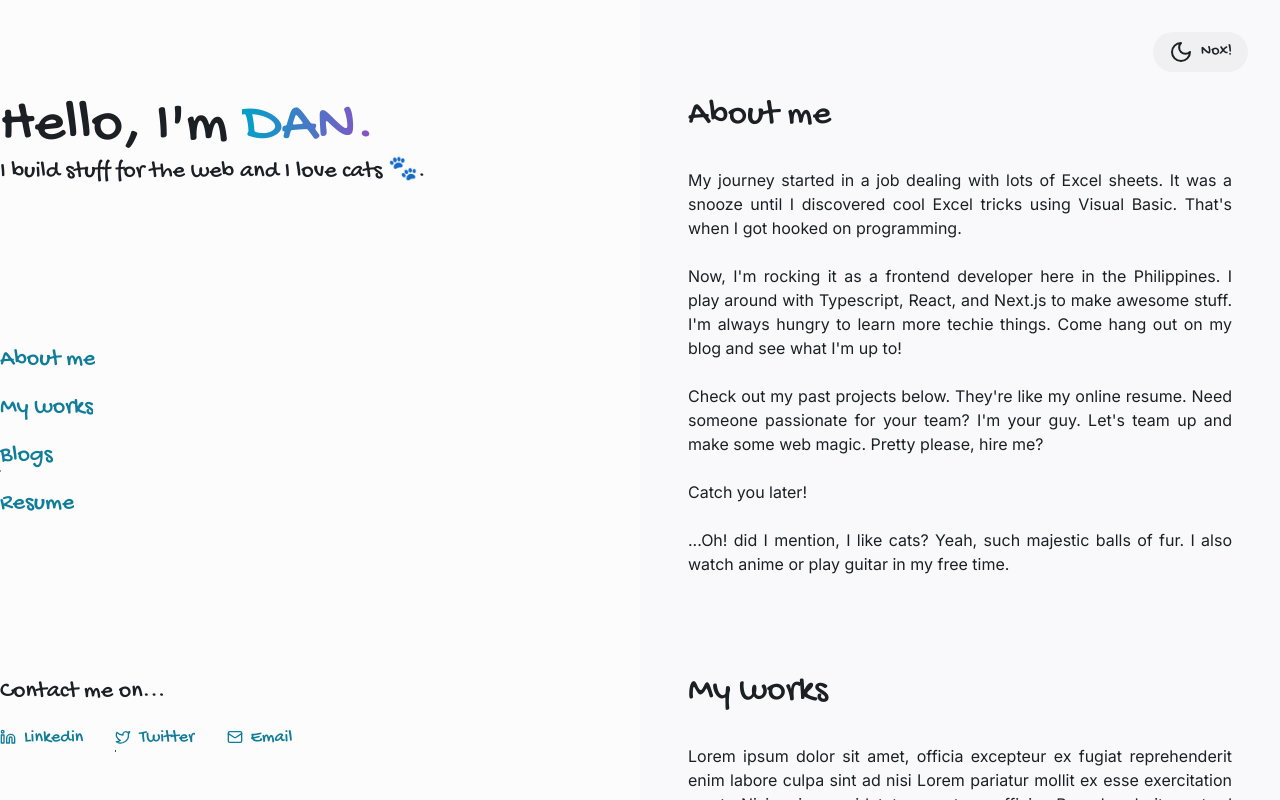
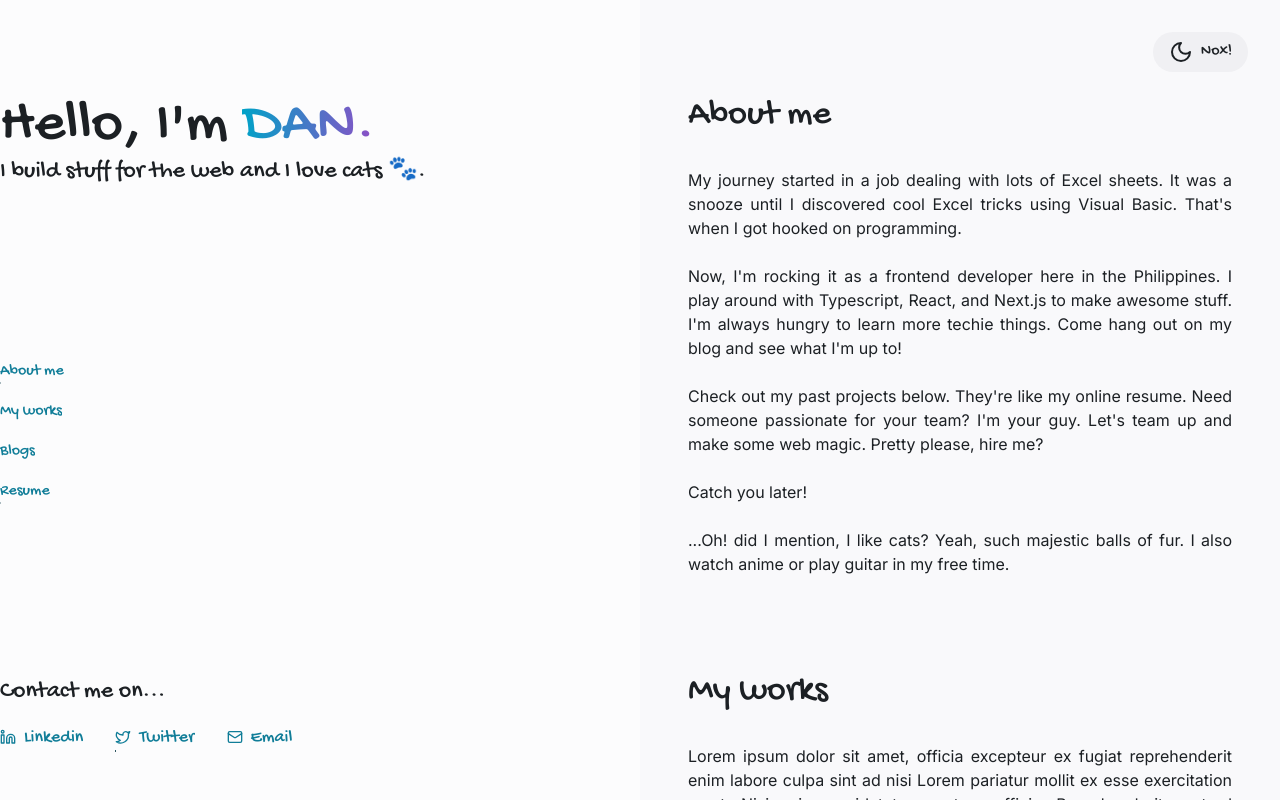
Before and after one commit to danjvarela/portfolio-website, a Next.js app: page / in a window 1280 px wide. Built offline with nearby package versions, Linux system fonts and the light colour scheme.

Commit message:
refactor(navlink): control the text size externally

```diff
--- a/components/home/nav-link.tsx
+++ b/components/home/nav-link.tsx
@@ -21,7 +21,7 @@ export default function NavLink({
       href={href || ""}
       className={cn(
         "flex gap-2 items-center",
-        "text-2xl transition-colors text-rx-cyanlight11 hover:text-rx-cyanlight12 relative w-fit",
+        "transition-colors text-rx-cyanlight11 hover:text-rx-cyanlight12 relative w-fit",
         "dark:text-rx-cyandark11 dark:hover:text-rx-cyandark12 overflow-hidden",
         "before:absolute before:block before:w-full before:h-[2px] before:bottom-0 before:left-0 before:-translate-x-full",
         "before:bg-rx-cyanlight12 dark:before:bg-rx-cyandark12",
```
